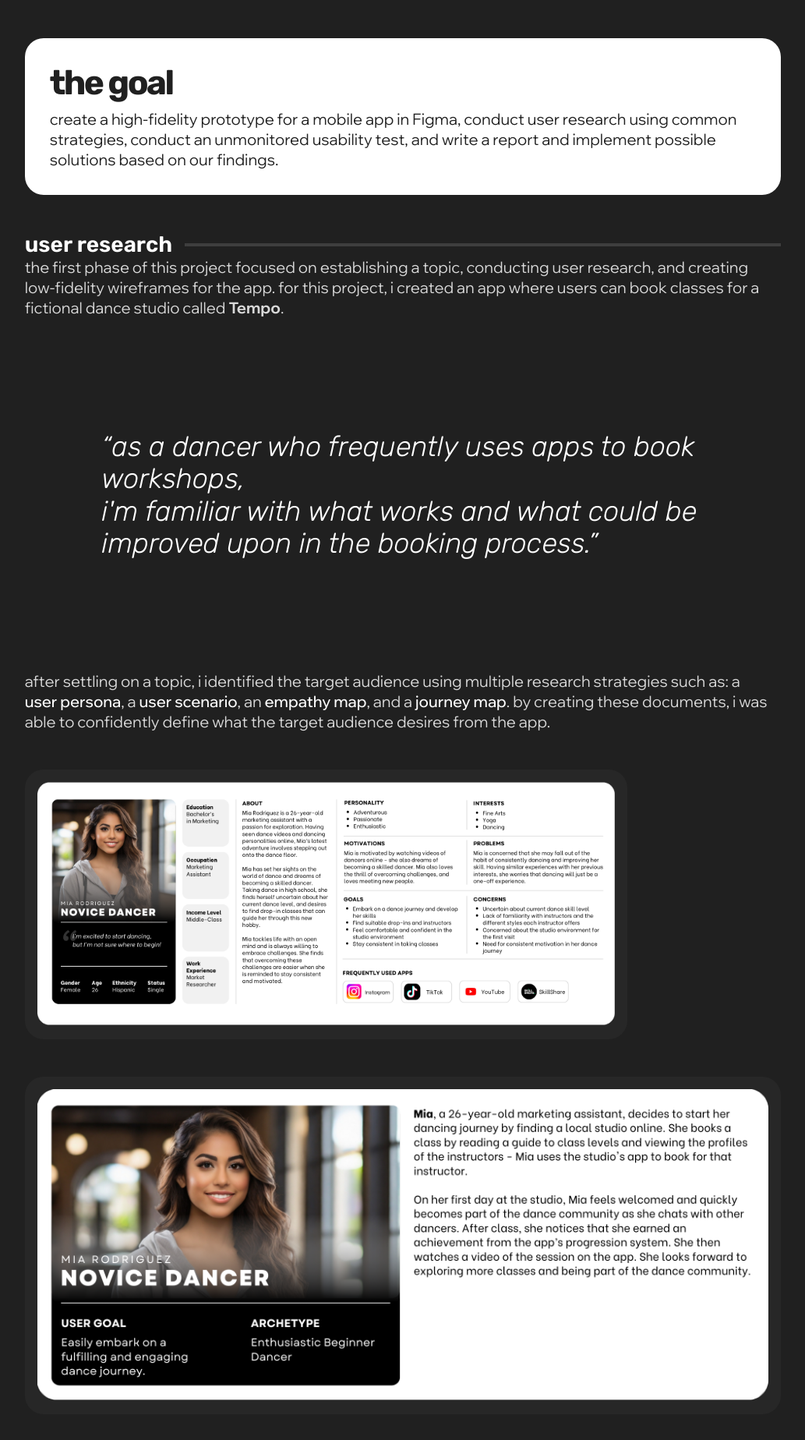
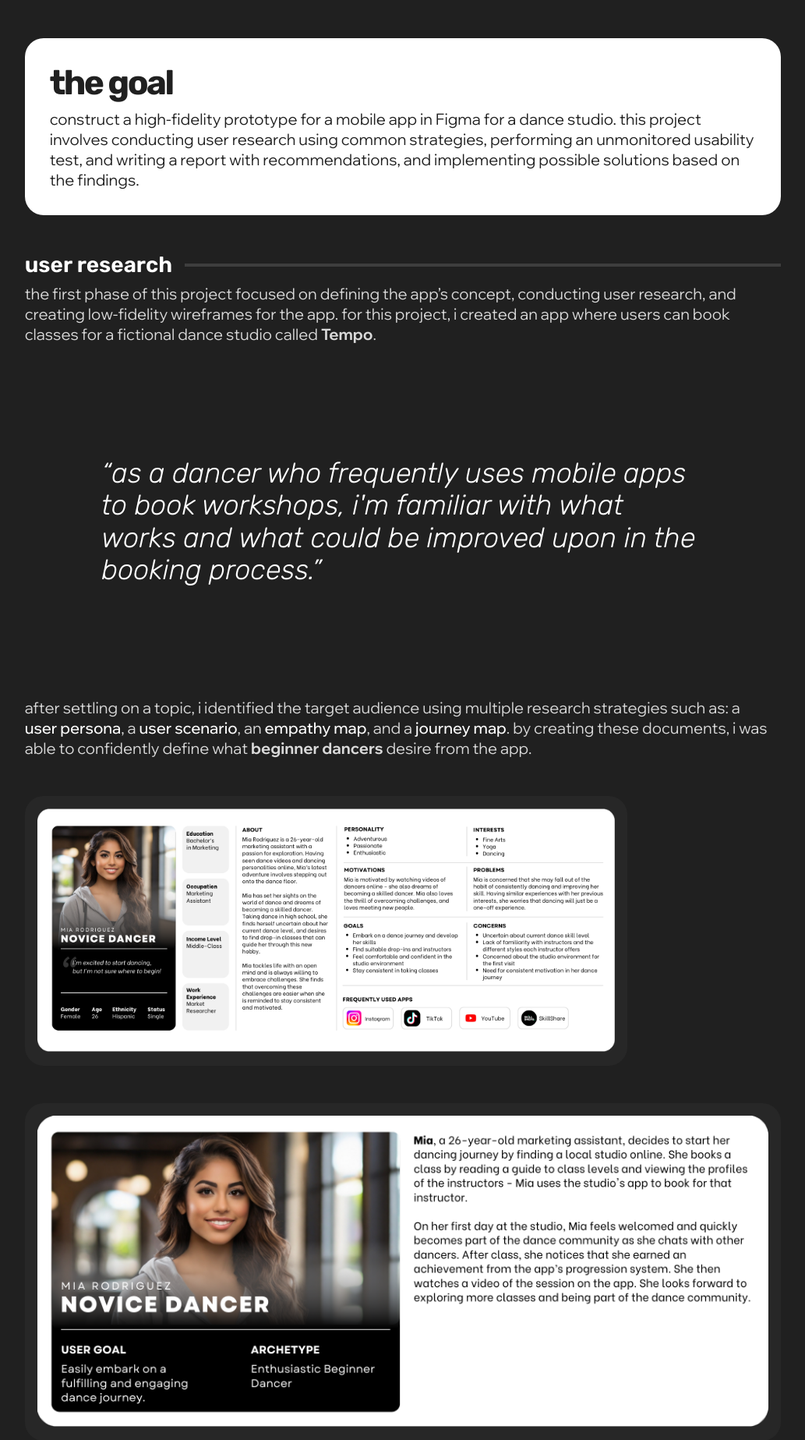
Before and after one commit to plries/paularies.ca, a PHP site: page /projects/tempo in a window 1280 px wide. Shown: the part 851-2698 px from the top of the page at 78% size, without its empty margins (123-1156 px from the left). Run offline with PHP 8.4, Linux system fonts and the light colour scheme; some libraries are stand-ins or nearby versions; some web fonts are replaced.

Commit message:
rewritten content added

```diff
--- a/_sass/_format.scss
+++ b/_sass/_format.scss
@@ -45,6 +45,7 @@
         display: grid;
         grid-template-columns: auto 1fr;
         gap: 16px;
+        margin-bottom: 8px;
     }
     h5::after {
         content: '';
@@ -170,6 +171,7 @@
     padding: 16px;
     background-color: $darker-grey;
     border-radius: 24px;
+    scroll-margin-top: 124px;
     width: unset;
     img,
     iframe,
--- a/_sass/style.css
+++ b/_sass/style.css
@@ -2266,6 +2266,7 @@ main .more {
   display: grid;
   grid-template-columns: auto 1fr;
   gap: 16px;
+  margin-bottom: 8px;
 }
 .col-12-8-4.project-section h5::after {
   content: "";
@@ -2388,6 +2389,7 @@ main .more {
   padding: 16px;
   background-color: #272727;
   border-radius: 24px;
+  scroll-margin-top: 124px;
   width: unset;
 }
 .media img,
--- a/projects/tempo.php
+++ b/projects/tempo.php
@@ -70,17 +70,17 @@
     <section class="grid col-12-8-4 project-section">
         <div class="paragraph s-1 s-1-sm s-1-md callout project-reveal">
             <h4>the goal</h4>
-            <p>create a high-fidelity prototype for a mobile app in Figma, conduct user research using common strategies, conduct an unmonitored usability test, and write a report and implement possible solutions based on our findings.</p>
+            <p>construct a high-fidelity prototype for a mobile app in Figma for a dance studio. this project involves conducting user research using common strategies, performing an unmonitored usability test, and writing a report with recommendations, and implementing possible solutions based on the findings.</p>
         </div>
         <div class="no-margin paragraph s-1 s-1-sm s-1-md project-reveal">
             <h5>user research</h5>
-            <p>the first phase of this project focused on establishing a topic, conducting user research, and creating low-fidelity wireframes for the app. for this project, i created an app where users can book classes for a fictional dance studio called <strong>Tempo</strong>.</p>
+            <p>the first phase of this project focused on defining the app’s concept, conducting user research, and creating low-fidelity wireframes for the app. for this project, i created an app where users can book classes for a fictional dance studio called <strong>Tempo</strong>.</p>
         </div>
         <div class="paragraph quote s-2 s-2-sm s-2-md project-reveal">
-            <q>as a dancer who frequently uses apps to book workshops,<br>i'm familiar with what works and what could be improved upon in the booking process.</q>
+            <q>as a dancer who frequently uses mobile apps to book workshops, i'm familiar with what works and what could be improved upon in the booking process.</q>
         </div>
         <div class="paragraph s-1 s-1-sm s-1-md project-reveal">
-            <p>after settling on a topic, i identified the target audience using multiple research strategies such as: a <a class="link-underline" href="#persona">user persona</a>, a <a class="link-underline" href="#scenario">user scenario</a>, an <a class="link-underline" href="#empathy">empathy map</a>, and a <a class="link-underline" href="#journey">journey map</a>. by creating these documents, i was able to confidently define what the target audience desires from the app.</p>
+            <p>after settling on a topic, i identified the target audience using multiple research strategies such as: a <a class="link-underline" href="#persona">user persona</a>, a <a class="link-underline" href="#scenario">user scenario</a>, an <a class="link-underline" href="#empathy">empathy map</a>, and a <a class="link-underline" href="#journey">journey map</a>. by creating these documents, i was able to confidently define what <strong>beginner dancers</strong> desire from the app.</p>
         </div>
         <figure id="persona" class="s-l s-1-sm s-l-md media">
             <img src="../media/tempo/tempoPersona.png" alt="user persona of Mia Rodriguez.">
@@ -91,31 +91,31 @@
         <figure id="empathy" class="s-r s-1-sm s-r-md media">
             <img src="../media/tempo/tempoEmpathy.png" alt="empathy map for Mia Rodrigeuz.">
         </figure>
-        <figure class="s-1 s-1-sm s-1-md media">
-            <img id="journey" src="../media/tempo/tempoJourney.png" alt="journey map for user group.">
+        <figure id="journey" class="s-1 s-1-sm s-1-md media">
+            <img src="../media/tempo/tempoJourney.png" alt="journey map for user group.">
         </figure>
         <div class="paragraph s-1 s-1-sm s-1-md project-reveal">
-            <p>following the research, i drafted a <strong>flow chart</strong> to outline the process which the target user follows in this app. for this prototype, i focused on the flow which the user follows when booking their first class. based on the flow chart, i designed <strong>low-fidelity wireframes</strong> which detailed the spaces for text, images, and buttons. generally, booking an appointment or workshop is a linear process, so the screens i needed for the user flow were evident as soon as i created the flow chart.</p>
+            <p>following the research, i created a <a class="link-underline" href="#flowchart">flowchart</a> to outline the process which the target user follows in this app. for this prototype, i focused on the process for a user booking their first class. based on the flow chart, i designed <a class="link-underline" href="#wireframes">low-fidelity wireframes</a> which detailed the placement for text, images, and buttons. generally, booking an appointment or workshop is a linear process, so the screens i needed for the user flow were evident as soon as i created the flow chart.</p>
         </div>
-        <figure class="s-l s-1-sm s-l-md media project-reveal">
+        <figure id="flowchart" class="s-l s-1-sm s-l-md media project-reveal">
             <img src="../media/tempo/tempoFlow.jpg" alt="flow chart for Tempo app.">
         </figure>
-        <div class="s-r s-1-sm s-r-md media project-reveal">
+        <div id="wireframes" class="s-r s-1-sm s-r-md media project-reveal">
             <iframe style="border: 1px solid rgba(0, 0, 0, 0.1);" src="https://www.figma.com/embed?embed_host=share&url=https%3A%2F%2Fwww.figma.com%2Fdesign%2FLkRaZh1NpfmUB7lCqYzMx5%2Ftempo-wireframes%3Fnode-id%3D0-1%26t%3Dy4LWoYAJKMoapsdS-1" allowfullscreen></iframe>
         </div>
         <div class="paragraph s-1 s-1-sm s-1-md project-reveal">
             <h5>prototyping and user testing</h5>
             <p>in the second phase of this project, i focused on adding functionality to the interface and testing prototypes with a user group. a challenge i faced was the larger-than-anticipated project scope, which involved many variables and conditional statements. however, my experience with JavaScript and the Figma community helped me quickly grasp the logic and create a functional prototype.</p>
             <br>
-            <p>after completing the high-fidelity prototype, i conducted user testing with six peers using <strong>Maze</strong>. the test included three missions: selecting a skill level, choosing a teacher, and picking a workshop date. the test results provided valuable insights through heatmaps, misclick rates, and mission durations, allowing me to refine the prototype and enhance the user experience.</p>
+            <p>once the high-fidelity prototype was completed, i conducted user testing with six peers using Maze; these testers have never taken a dance workshop before, fitting the target audience. the test included three tasks: selecting a skill level, choosing a teacher, and picking a workshop date. the test results provided valuable insights through heatmaps, misclick rates, and task completion times, which allowed me to refine the prototype and enhance the user experience.</p>
         </div>
         <div class="paragraph s-1 s-1-sm s-1-md project-reveal">
             <h5>revision and report</h5>
             <div class="grid gap-16 grid-2-toggle">
                 <div>
-                    <p>for the final phase of this project, i focused on writing a report on the Maze test results, detailing what went right and what went south in the user testing; i also stated what improvements could be made to improve the results of the interface in future iterations.</p>
+                    <p>in the final phase of this project, i focused on writing a report on the Maze test results, detailing what went right, and what went wrong in the user testing, and what improvements could be made to improve the results of the interface in future iterations.</p>
                     <br>
-                    <p>an issue identified during testing was that most testers couldn't identify the teacher labeled "passionate." Maze reported a <strong>7.9% misclick rate</strong>, with many testers returning to previous pages or selecting the wrong teacher. only two testers chose the correct teacher, matthew clark, highlighting the need for clearer information presentation.</p>
+                    <p>one issue identified during testing was that most testers couldn't recognize the teacher labeled "passionate." Maze reported a <strong>7.9% misclick rate</strong>, with many testers returning to previous pages or selecting the wrong teacher. only two testers chose the correct teacher, matthew clark, highlighting the need for clearer information presentation.</p>
                 </div>
             <div class="media">
                 <img src="../media/tempo/tempoMaze.png" alt="heatmap results from Tempo Maze testing.">
@@ -127,7 +127,7 @@
                 <div class="media">
                     <img src="../media/tempo/tempoRevis.png" alt="tempo teach page revision.">
                 </div>
-                <p>to address this, i reformatted the profile page, establishing a clear hierarchy for key information. i reduced textual content and added imagery, making it easier for users to quickly find and retain information. this revision was based on test results and aimed at enhancing the overall user experience.</p>
+                <p>to address this, i reformatted the profile page, establishing a clear hierarchy for key information. i reduced the amount of text and added imagery, making it easier for users to quickly find and retain information. this revision was based on test results and aimed to make the app beginner-friendly for dancers.</p>
             </div>
         </div>
         <div class="flex jcr gap-16 s-1 s-1-sm s-1-md view-project project-reveal">
```
Also changed, not shown: projects/espresso.php (+11 -11 lines), projects/odd.php (+10 -10 lines), 1 other file.
